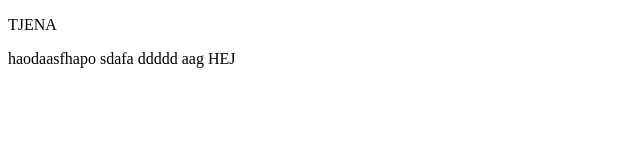
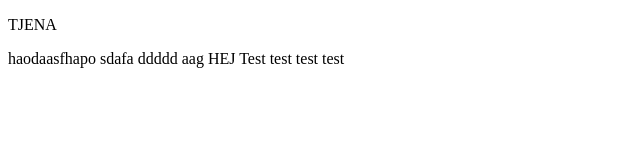
Before and after one commit to elisabethdeborah/bionic-pirates, a plain HTML site: page index.html in a window 1280 px wide. Shown: the full height of the page, 0-640 px from the left. Drawn offline with Linux system fonts and the light colour scheme.

Commit message:
ändring

```diff
--- a/index.html
+++ b/index.html
@@ -12,7 +12,7 @@
     haodaasfhapo sdafa ddddd aag
     <a>HEJ</a>
 
-
+    Test test test test
 
     <figcaption><p><a href="######"></a></p></figcaption>
 </body>
```
